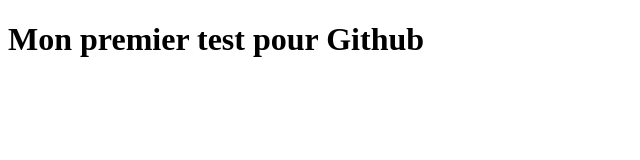
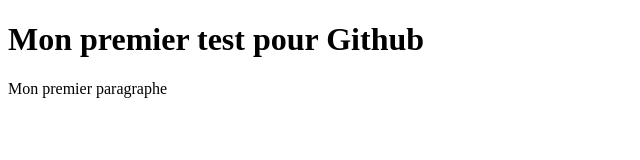
Before and after one commit to Djeeb/poub2, a plain HTML site: page index.html in a window 1280 px wide. Shown: the whole page, without its empty margins (0-640 px from the left). Drawn offline with Linux system fonts and the light colour scheme.

Commit message:
Ajout de paragraphe

```diff
--- a/index.html
+++ b/index.html
@@ -8,5 +8,6 @@
 </head>
 <body>
     <h1>Mon premier test pour Github</h1>
+    <p>Mon premier paragraphe</p>
 </body>
 </html>
```
